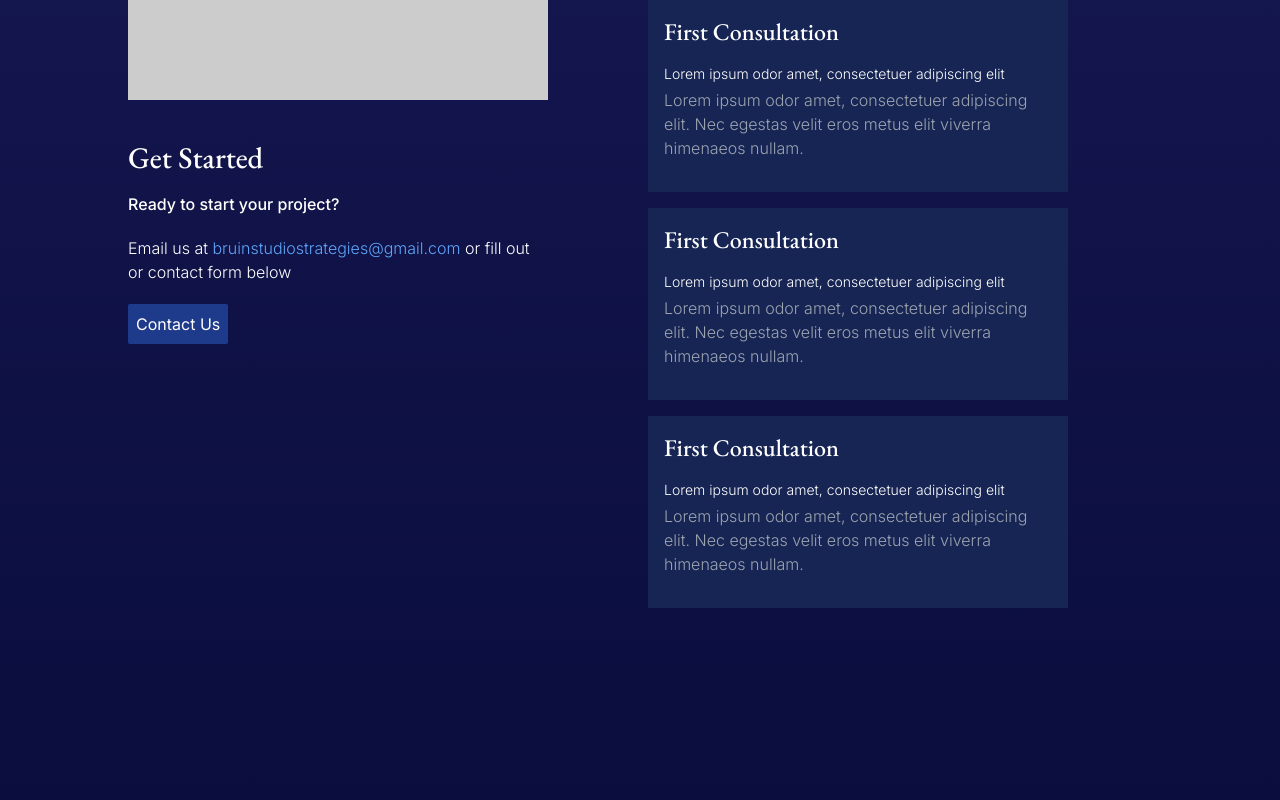
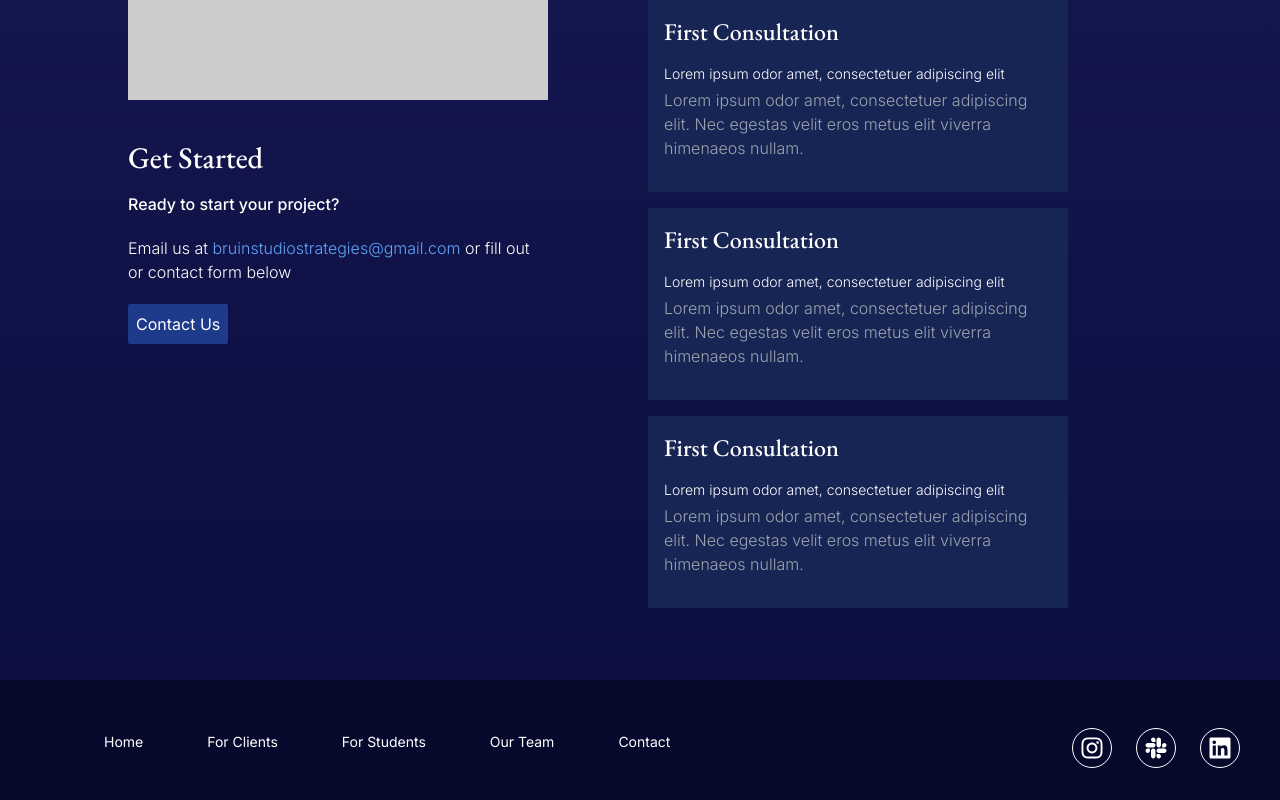
Before and after one commit to Bruin-Studio-Strategies/BSSWebsite, a React (Vite) app in the folder bss-web/: page /clients in a window 1280 px wide. Shown: the part 1390-2190 px from the top of the page. Built offline with nearby package versions, Linux system fonts and the light colour scheme.

Commit message:
make clients page mobile responsive

```diff
--- a/bss-web/src/components/ProcessCard.jsx
+++ b/bss-web/src/components/ProcessCard.jsx
@@ -1,6 +1,6 @@
 export default function ProcessCard({title, slogan, description}){
 
-    return (<div className="p-4 w-5/6 bg-blue-950 hover:border">
+    return (<div className="p-4 w-full sm:w-5/6 bg-blue-950 hover:border">
         <h3 className="text-2xl font-serif font-medium sm:mb-4">{title}</h3>
         <p className="text-white font-light font-sans text-sm mb-1">{slogan}</p>
         <p className="mb-4 text-base font-sans text-gray-400">
--- a/bss-web/src/pages/Clients/Clients.jsx
+++ b/bss-web/src/pages/Clients/Clients.jsx
@@ -20,8 +20,8 @@ export default function Clients() {
       <hr className="h-px my-12 bg-gray-100 border-0 w-11/12 m-auto opacity-50"></hr>
       <Services />
       <hr className="h-px my-12 bg-gray-100 border-0 w-11/12 m-auto opacity-50"></hr>
-      <div className="w-4/5 mx-auto flex gap-20">
-        <div className="w-2/3 mr-5">
+      <div className="w-4/5 mx-auto flex gap-20 flex-col sm:flex-row sm:mb-0 mb-32">
+        <div className="w-11/12 sm:w-2/3 sm:mr-5 text-center sm:text-left sm:mx-0 mx-auto">
           <h3 className="text-3xl font-serif sm:mb-4 font-medium">
             Project Process
           </h3>
@@ -66,6 +66,7 @@ export default function Clients() {
         </div>
         <Process />
       </div>
+      <Footer />
     </>
   );
 }
--- a/bss-web/src/pages/Clients/sections/Process.jsx
+++ b/bss-web/src/pages/Clients/sections/Process.jsx
@@ -2,7 +2,7 @@ import ProcessCard from "../../../components/ProcessCard";
 
 export default function Process() {
   return (
-    <section className="w-4/5 mx-auto mb-48">
+    <section className="w-full sm:w-4/5 mx-auto mb-48">
       <div className="flex flex-col gap-y-4">
         <ProcessCard
           title="First Consultation"
--- a/bss-web/src/pages/Clients/sections/Services.jsx
+++ b/bss-web/src/pages/Clients/sections/Services.jsx
@@ -4,7 +4,7 @@ import { FaChartLine, FaRegLightbulb, FaRegNewspaper } from "react-icons/fa";
 export default function Services() {
   return (
     <section className="mx-auto mb-10 w-4/5">
-      <h3 className="text-3xl font-serif sm:mb-4 font-medium mb-6">Our Services</h3>
+      <h3 className="text-3xl font-serif sm:mb-4 font-medium mb-6 sm:text-left text-center">Our Services</h3>
       <div className="flex flex-wrap gap-y-8 sm:gap-y-1 sm:gap-1">
         <ServiceCard
           title="Market Research"
```
